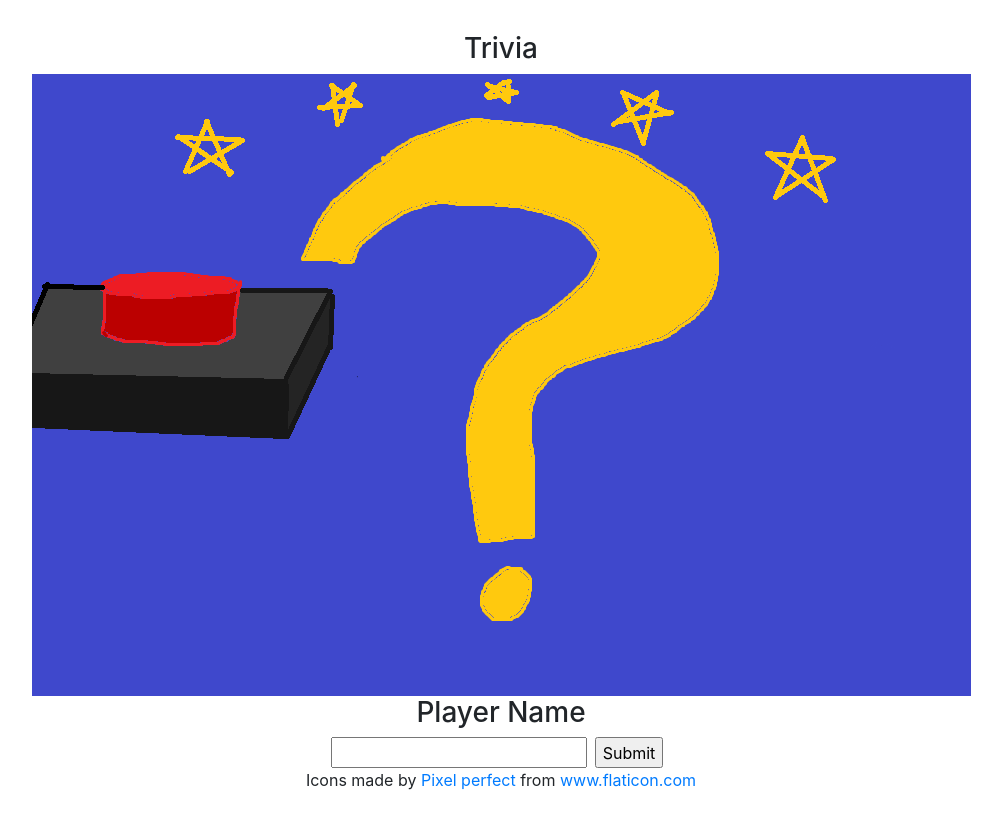
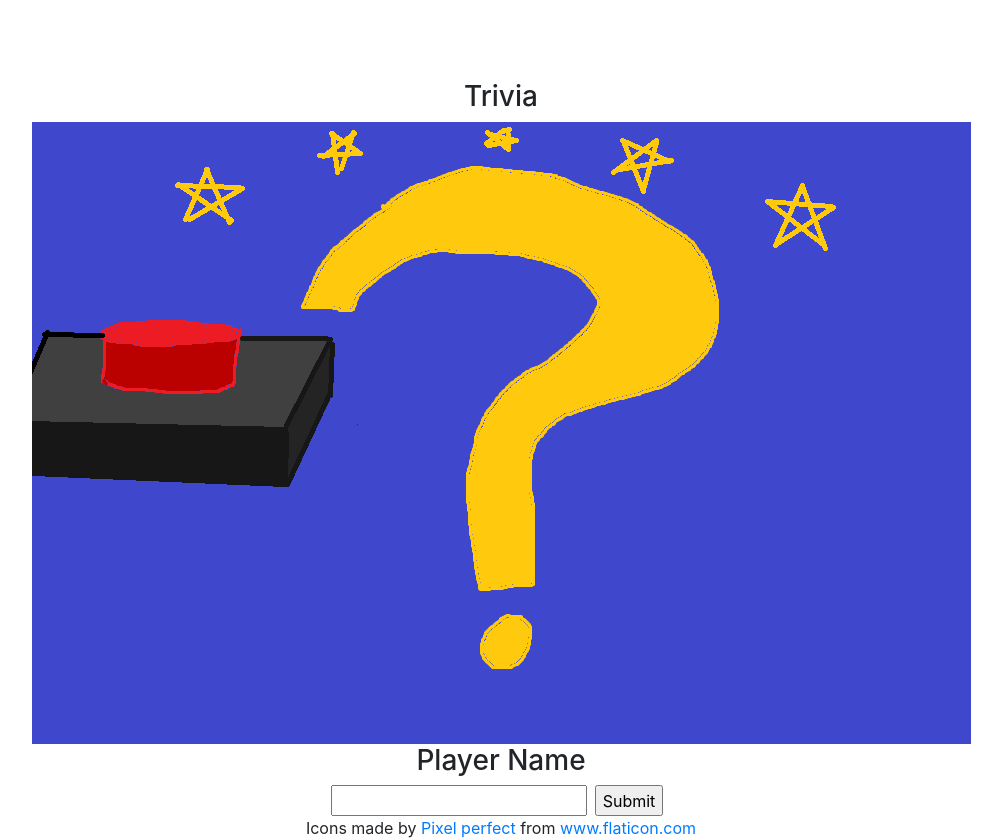
Before and after one commit to mdever/trivia, a React (Create React App) app in the folder client/: page / in a window 1280 px wide. Shown: the whole page, without its empty margins (139-1141 px from the left). Before the commit the page ends 800 px from the top, so only its background shows below. Built offline with nearby package versions, Linux system fonts and the light colour scheme.

Commit message:
Refactor components directory

```diff
--- a/client/src/App.js
+++ b/client/src/App.js
@@ -1,9 +1,9 @@
 import logo from './logo.svg';
 import './App.css';
 import Main from './Main.js';
-import HomePage from './components/HomePage/HomePage';
-import Header from './components/Header/Header';
-import Footer from './components/Footer/Footer';
+import HomePage from './components/HomePage';
+import Header from './components/Header';
+import Footer from './components/Footer';
 
 import { useDispatch, useSelector } from 'react-redux';
 import { createNewRoom } from './redux/reducers/rooms';
--- a/client/src/components/Header/Header.js
+++ b/client/src/components/Header.js
@@ -1,6 +1,10 @@
+const headerStyle = {
+    paddingTop: '3rem'
+}
+
 export default function Header() {
     return (
-        <header>
+        <header style={headerStyle}>
             <div className="row">
                 <div className="col-sm">
                     <h3>Trivia</h3>
--- a/client/src/components/Header/Header.css
+++ /dev/null
@@ -1,3 +0,0 @@
-header {
-    padding-top: 3rem;
-}
--- a/client/src/components/HomePage/HomePage.js
+++ b/client/src/components/HomePage.js
@@ -1,8 +1,7 @@
-import * as styles from './HomePage.css';
 import * as React from 'react';
 
-import NewGame from '../../components/NewGame';
-import GamesList from '../../components/GamesList';
+import NewGame from './NewGame';
+import GamesList from './GamesList';
 
 function JoinRoom() {
     return (
--- a/client/src/components/HomePage/HomePage.css
+++ /dev/null
@@ -1,4 +0,0 @@
-.home-page-class {
-    background: blue;
-    background-color: blue;
-}
```
Also changed, not shown: client/src/components/Footer.js (renamed from client/src/components/Footer/Footer.js).
